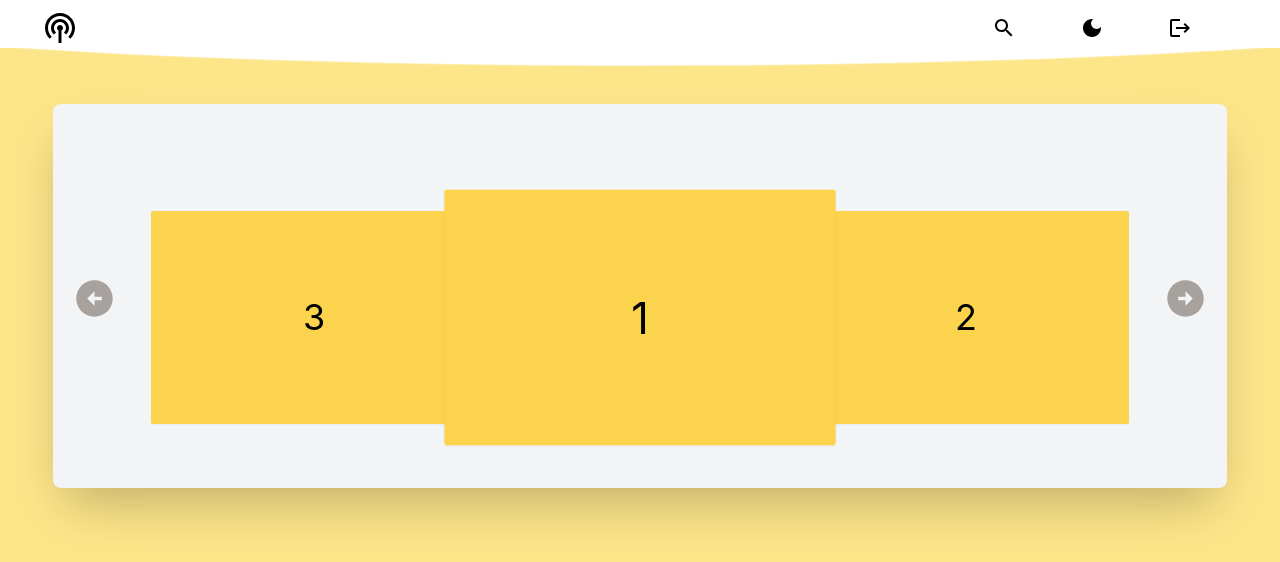
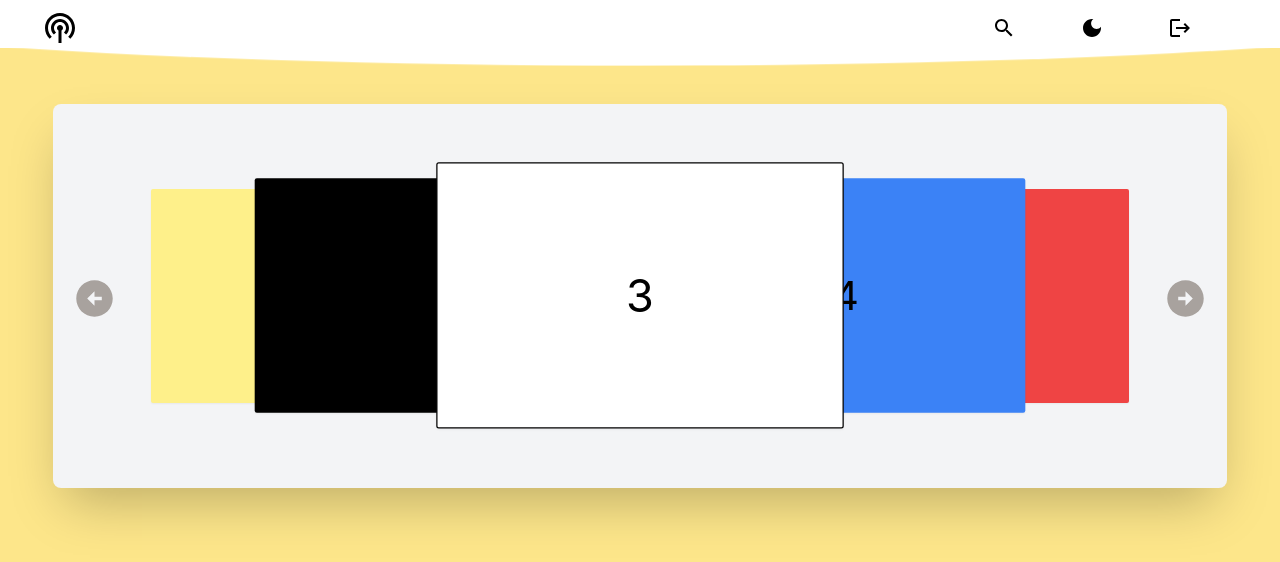
Before and after one commit to MohamadTarhini84/ESAFinalProject, a React (Vite) app in the folder client/: page / in a window 1280 px wide. Shown: the top 562 px of the page. Built offline with nearby package versions, Linux system fonts and the light colour scheme.

Commit message:
slider class method

```diff
--- a/client/src/components/main/Featured.jsx
+++ b/client/src/components/main/Featured.jsx
@@ -1,95 +1,113 @@
 import gsap from "gsap";
-import { useEffect, useRef } from "react";
+import { useContext, useEffect, useRef, useState } from "react";
 import ArrowCircleRightIcon from '@mui/icons-material/ArrowCircleRight';
 import ArrowCircleLeftIcon from '@mui/icons-material/ArrowCircleLeft';
+import { themeContext } from "../../context/themeContext"
 
 function Featured(){
-    const current=useRef()
-    const next=useRef()
-    const prev=useRef()
+    const {theme}=useContext(themeContext)
+    const container=useRef()
+    let childArray=[]
 
-    const left=useRef()
-    const right=useRef()
+    // function moveSlides(difference){
+    //     let offsetArray=[]
+    //     for(let i=0;i<childArray.length;i++){
+    //         offsetArray.push({left:childArray[i].offsetLeft, right:childArray[i].offsetRight})
+    //     }
+    //     for(let i=0;i<childArray.length;i++){
+    //         gsap.to(`#${idArray[i]}`, {duration:0.7, ease: "power2.inOut", left:offsetArray[(i+difference)%5].left, right:offsetArray[(i+difference)%5].right})
+    //     }
+    // }
 
+    // function switchClasses(clicked){
+        // for(let i=0;i<childArray.length;i++){
+        //     childArray[i].classList.remove('next_to_current')
+        //     childArray[i].classList.remove('far_from_current')
+        //     if(i==(clicked+5+1)%5 || i==(clicked+5-1)%5){
+        //         childArray[i].classList.add('next_to_current')
+        //     } else if(i==(clicked+5+2)%5 || i==(clicked+5-2)%5){
+        //         childArray[i].classList.add('far_from_current')
+        //     }
+        // }
+    // }
 
-    function coolDown() {
-        left.current.disabled=true
-        right.current.disabled = true;
-        setTimeout(function() {left.current.disabled = false;right.current.disabled=false}, 700);
+    // function handleClick(e){
+        // let active=childArray.findIndex(child=>child.classList.toString().includes('current_item'))
+        // let clicked=childArray.findIndex(child=>child==e.target)
+        // if(active>clicked){
+        //     moveSlides(active-clicked)
+        // } else if(active<clicked){
+        //     moveSlides(active-clicked+5)
+        // } else{
+        //     console.log("no")
+        // }
+        // gsap.to('.current_item',{duration:0.5, scale:1})
+        // document.querySelector('.current_item').classList.remove('current_item')
+        // childArray[clicked].classList.toggle('current_item')
+        // gsap.to('.current_item',{duration:0.5, scale:1.2})
+        // switchClasses(clicked)
+
+    // }
+
+    function cleanClasses(array){
+        for(let j=0;j<array.length;j++){
+            for(let i=0;i<array.length;i++){
+                array[j].classList.remove(`slide_${i}`)
+            }
+        }
+    }
+
+    function initClasses(array){
+        cleanClasses(array)
+        for(let i=0;i<array.length;i++){
+            array[i].classList.add(`slide_${i}`)
+        }
+    }
+
+    function moveLeft(){
+        let tempArray=[]
+        for(let i=0;i<childArray.length;i++){
+            tempArray.push(childArray[(i+5+1)%5])
+        }
+        childArray=tempArray.slice()
+        initClasses(childArray)
+    }
+
+    function moveRight(){
+        let tempArray=[]
+        for(let i=0;i<childArray.length;i++){
+            tempArray.push(childArray[(i+5-1)%5])
+        }
+        childArray=tempArray.slice()
+        initClasses(childArray)
     }
 
     useEffect(()=>{
-        document.querySelector('.first').classList.add('current')
-        gsap.to('.current',{duration:0.5, scale:1.2})
-        right.current.addEventListener('click',moveRight)
-        left.current.addEventListener('click',moveLeft)
-    },[])
-
-    function moveRight(){
-        const first=document.querySelector('.first')
-        const second=document.querySelector('.second')
-        const third=document.querySelector('.third')
-
-        gsap.to(".current", {duration:0.7, ease: "power2.inOut", left:prev.current.offsetLeft, right:prev.current.offsetRight})
-        gsap.to(".next", {duration:0.7, ease: "power2.inOut", left:current.current.offsetLeft, right:current.current.offsetRight})
-        gsap.to(".prev", {duration:0.7, ease: "power2.inOut", left:next.current.offsetLeft, right:next.current.offsetRight})
-
-        first.classList.remove('z-10')
-        first.classList.add('third')
-        first.classList.remove('first')
-
-        second.classList.add('z-10')
-        second.classList.add('first')
-        second.classList.remove('second')
-
-        third.classList.add('second')
-        third.classList.remove('third')
-
-        gsap.to('.first',{duration:0.5, scale:1.2})
-        gsap.to('.third',{duration:0.5, scale:1})
-
-        coolDown()
-    }
-
-    function moveLeft(){
-        gsap.to(".current", {duration:0.7, ease: "power2.inOut", left:next.current.offsetLeft, right:next.current.offsetRight})
-        gsap.to(".next", {duration:0.7, ease: "power2.inOut", left:prev.current.offsetLeft, right:prev.current.offsetRight})
-        gsap.to(".prev", {duration:0.7, ease: "power2.inOut", left:current.current.offsetLeft, right:current.current.offsetRight})
-
-        const first=document.querySelector('.first')
-        const second=document.querySelector('.second')
-        const third=document.querySelector('.third')
-
-        first.classList.remove('z-10')
-        first.classList.add('second')
-        first.classList.remove('first')
-
-        second.classList.add('third')
-        second.classList.remove('second')
-
-        third.classList.add('z-10')
-        third.classList.add('first')
-        third.classList.remove('third')
-
-        gsap.to('.first',{duration:0.5, scale:1.2})
-        gsap.to('.second',{duration:0.5, scale:1})
-
-        coolDown()
-    }
+        let array=[]
+        container.current.childNodes.forEach((child)=>{
+            if(child.nodeValue==null){
+                array.push(child)
+            }
+        })
+        childArray=array.slice()
+        initClasses(childArray)
+    },[theme])
 
     return (
         <div id="main_featured" className="w-11/12 h-96 bg-gray-100 text-4xl relative self-center mt-14 dark:bg-stone-800 flex justify-center items-center shadow-2xl rounded-lg">
-            <button className="absolute group left-6" ref={left} >
+            <button className="absolute group left-6" onClick={()=>moveLeft()}>
                 <ArrowCircleLeftIcon fontSize="large"
                     className="scale-125 hover:scale-150 hover:cursor-pointer text-stone-400 hover:transition-all hover:ease-in-out"/>
                 <span className='tooltip sm:group-hover:scale-100 top-12 pointer-events-none'>Left</span>
             </button>
-            <div className="w-10/12 h-2/3 relative flex justify-center items-end gap-4">
-                <div ref={current} className="slider_item first z-10">1</div>
-                <div ref={prev} className="slider_item third right-0 prev">2</div>
-                <div ref={next} className="slider_item second left-0 next">3</div>
+            <div ref={container} className="w-10/12 h-2/3 relative flex justify-center items-center gap-4">
+                <div className="slider_item bg-yellow-200">1</div>
+                <div className="slider_item bg-black">2</div>
+                <div className="slider_item bg-white">3</div>
+                <div className="slider_item bg-blue-500">4</div>
+                <div className="slider_item bg-red-500">5</div>
             </div>
-            <button className="absolute group right-6" ref={right}>
+            <button className="absolute group right-6" onClick={()=>moveRight()}>
                 <ArrowCircleRightIcon fontSize="large"
                     className="scale-125 hover:scale-150 hover:cursor-pointer text-stone-400 hover:transition-all hover:ease-in-out"/>
                 <span className='tooltip sm:group-hover:scale-100 top-12 pointer-events-none'>Right</span>
--- a/client/src/components/main/navBar.jsx
+++ b/client/src/components/main/navBar.jsx
@@ -21,7 +21,7 @@ function NavBar(){
                 {theme?
                     <div className='relative group'>
                         <DarkModeIcon onClick={()=>themeToggle(false)} className='group-hover:cursor-pointer'/>
-                        <span className='tooltip sm:group-hover:scale-100'>Darmode</span>
+                        <span className='tooltip sm:group-hover:scale-100'>Darkmode</span>
                     </div>
                     :<div className='relative group'>
                         <LightModeIcon onClick={()=>themeToggle(true)} className='group-hover:cursor-pointer'/>
--- a/client/src/index.css
+++ b/client/src/index.css
@@ -40,6 +40,34 @@
   }
 
   .slider_item{
-    @apply absolute w-1/3 h-5/6 flex justify-center items-center bg-amber-300 dark:bg-amber-600 rounded-sm shadow-sm
+    @apply w-1/3 h-5/6 absolute flex justify-center items-center bg-amber-300 dark:bg-amber-600 rounded-sm shadow-sm
   }
 }
+
+.slide_0{
+  left:0;
+  z-index: 0;
+}
+
+.slide_1{
+  left:120px;
+  z-index: 1;
+  scale:1.1
+}
+
+.slide_2{
+  z-index: 2;
+  scale:1.25;
+  border:1px solid black
+}
+
+.slide_3{
+  right:120px;
+  z-index: 1;
+  scale:1.1
+}
+
+.slide_4{
+  right:0;
+  z-index: 0;
+}
```
